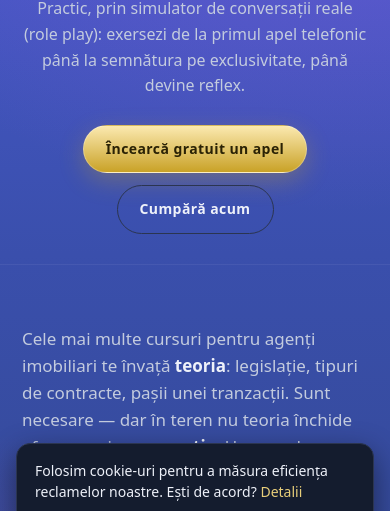
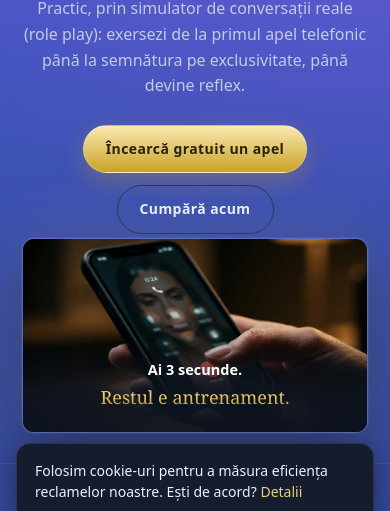
Before and after one commit to Alexandra31Arena/arena-website, a plain HTML site: page curs-vanzari-agenti-imobiliari.html in a window 390 px wide. Shown: the part 258-769 px from the top of the page. Drawn offline with Linux system fonts and the light colour scheme; a script that the page names is missing.

Commit message:
Add hero image to curs-vanzari-agenti-imobiliari.html
Hook grounded in the page's own point: owners decide to hang up in the
first few seconds ("treci de nu mă interesează în primele secunde").
Close-up on the end-call button about to be tapped, same hero-media
treatment and caption style as the other pages.

Co-Authored-By: Claude Sonnet 5 <noreply@anthropic.com>
Claude-Session: https://claude.ai/code/session_01FTqXmZfsNUSGBu13n5kyME

```diff
--- a/curs-vanzari-agenti-imobiliari.html
+++ b/curs-vanzari-agenti-imobiliari.html
@@ -208,6 +208,14 @@ footer{flex-shrink:0;padding:46px 0 40px;border-top:1px solid rgba(255,255,255,.
       <h1>Curs de vânzări pentru agenți imobiliari</h1>
       <p class="lead">Practic, prin simulator de conversații reale (role play): exersezi de la primul apel telefonic până la semnătura pe exclusivitate, până devine reflex.</p>
       <div class="hero-cta"><a href="https://arena-arena19.vercel.app/?country=ro&amp;proba=1" class="btn">Încearcă gratuit un apel</a> <a href="preturi.html" class="btn ghost">Cumpără acum</a></div>
+      <div class="hero-media">
+        <img src="curs-vanzari-hero.jpg" width="1600" height="900" loading="eager"
+          alt="Degetul unui proprietar aproape de butonul roșu de închidere a apelului, pe ecranul telefonului, în timp ce vorbește cu o agentă imobiliară.">
+        <div class="hero-media-caption">
+          <span class="l1">Ai 3 secunde.</span>
+          <span class="l2">Restul e antrenament.</span>
+        </div>
+      </div>
     </div>
   </div>
 
```
Also changed, not shown: curs-vanzari-hero.jpg (added).
